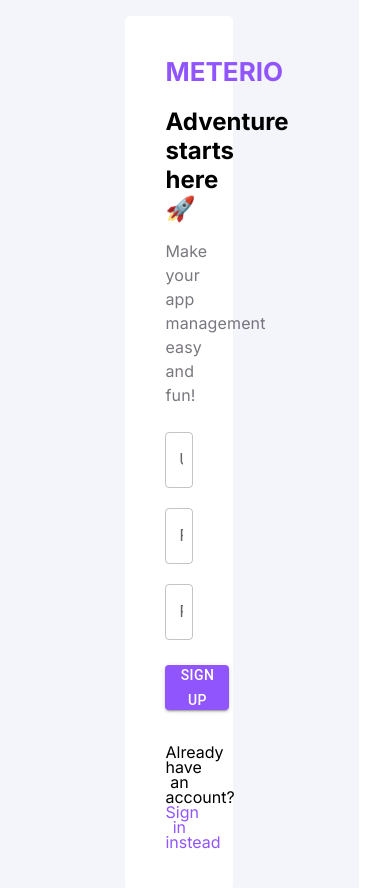
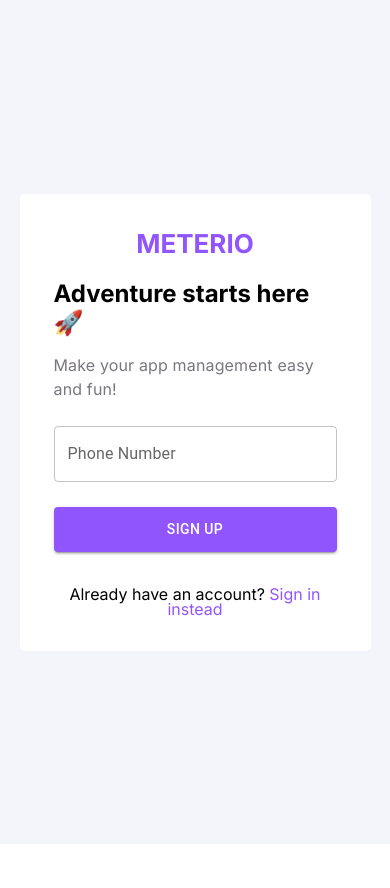
Before and after one commit to dxvuong/tro4u-react-materio, a Next.js app: page /register in a window 390 px wide. Shown: the top 888 px of the page. After the commit the page ends 844 px from the top, so only its background shows below. Built offline with nearby package versions, Linux system fonts and the light colour scheme.

Commit message:
fix reponsive page login and sign-up for mobile

```diff
--- a/src/app/components/sideMenu/page.tsx
+++ b/src/app/components/sideMenu/page.tsx
@@ -45,7 +45,7 @@ const SideMenu = () => {
             <span className="title">Login</span>
           </div>
         </Link>
-        <Link href="/pages/register">
+        <Link href="/register">
           <div className="menu-item">
             <PersonAddIcon className="menu-icon" />
             <span className="title">Register</span>
--- a/src/app/login/page.tsx
+++ b/src/app/login/page.tsx
@@ -19,7 +19,7 @@ const Login = () => {
               id="outlined-basic"
               label="Phone Number"
               variant="outlined"
-              type="numberz"
+
             />
             <TextField
               id="outlined-basic"
--- a/src/app/register/page.scss
+++ b/src/app/register/page.scss
@@ -60,10 +60,10 @@
         }
       }
     }
-  }
-  @media only screen and (max-width: 505px) {
-    .register-container {
-      padding: 16px;
-      width: 92%;
+    @media (max-width: 768px) {
+      .wrapper {
+        padding: 34px;
+        width: 90%;
+      }
     }
   }
--- a/src/app/register/page.tsx
+++ b/src/app/register/page.tsx
@@ -13,21 +13,14 @@ const Register = () => {
             <span>Make your app management easy and fun!</span>
           </div>
           <FormControl fullWidth className="form-control">
-          <TextField
-              id="outlined-basic"
-              label="Username"
-              variant="outlined" />
+
             <TextField
               id="outlined-basic"
               label="Phone Number"
               variant="outlined"
-              type="number"
+
               />
-            <TextField
-              id="outlined-basic"
-              label="Password"
-              variant="outlined"
-              type="password" />
+
           </FormControl>
           <Button variant="contained" className="btn-register">
             SIGN UP
```
Also changed, not shown: src/app/login/page.scss (+6 -6 lines).
